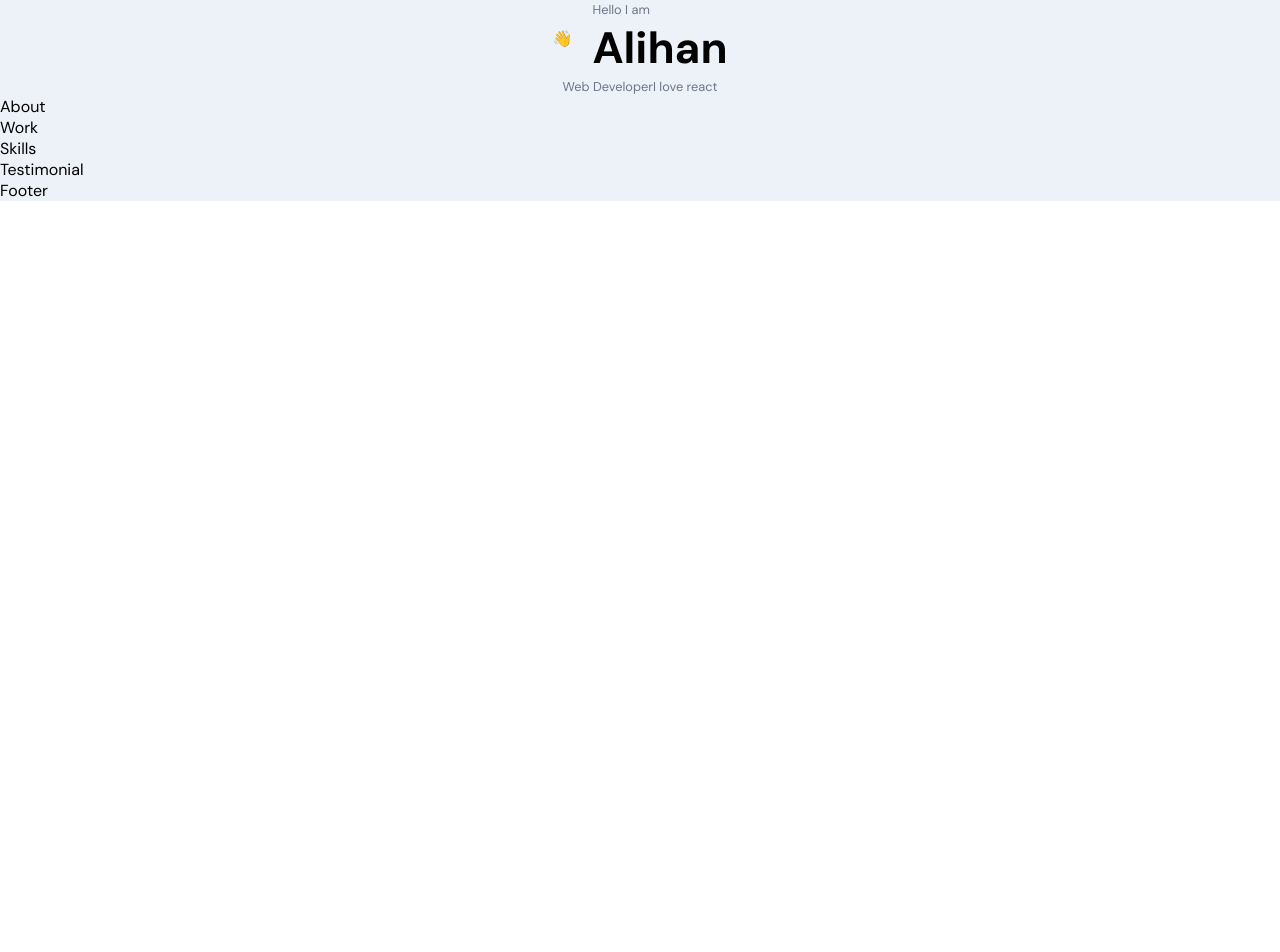
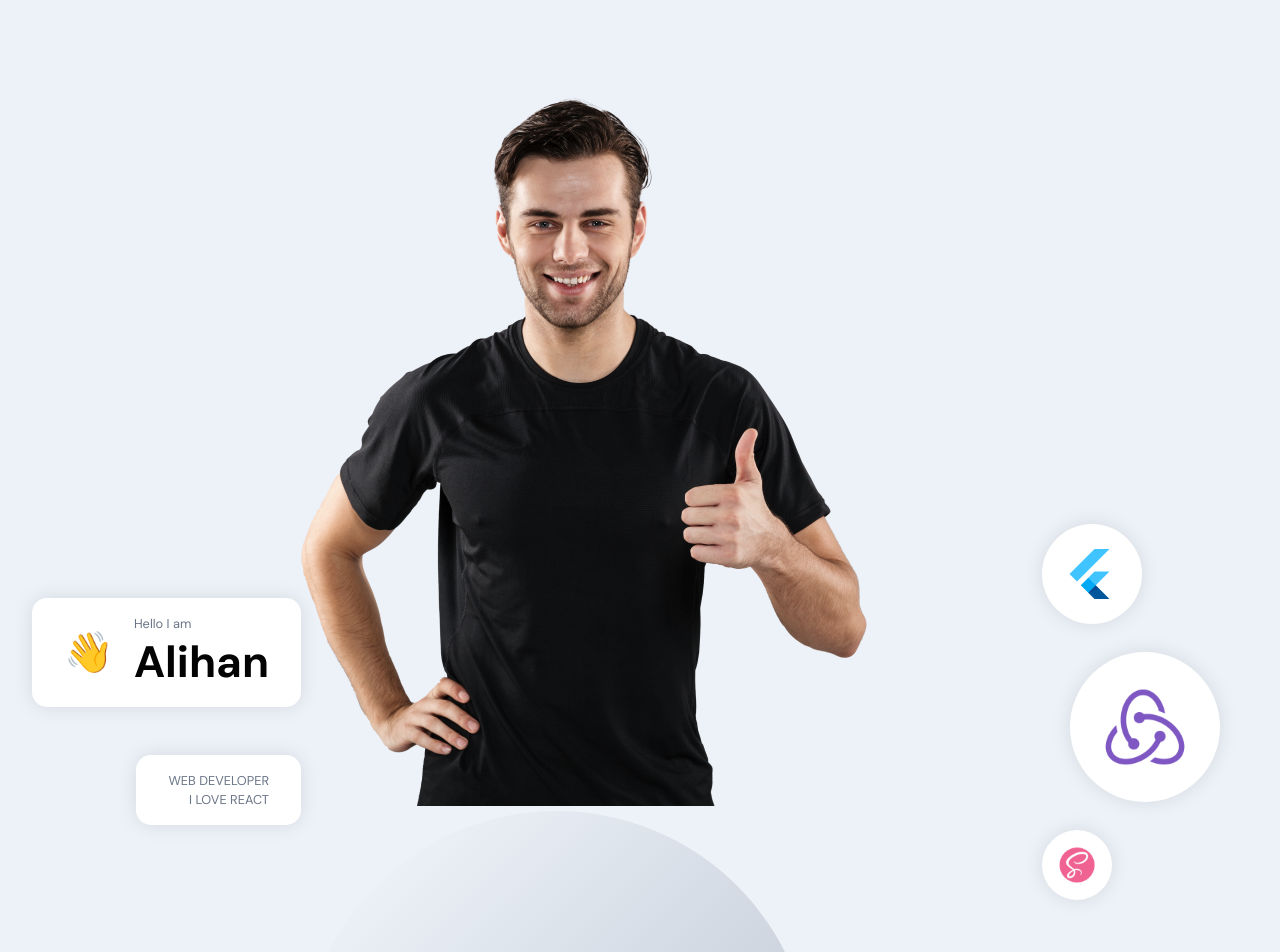
Before and after one commit to gordun209-hub/frontend, a React (Vite) app: page / in a window 1280 px wide. Shown: the top 952 px of the page. Before the commit the page ends 800 px from the top, so only its background shows below. Built offline with nearby package versions, Linux system fonts and the light colour scheme.

Commit message:
added scss for header

```diff
--- a/src/App.tsx
+++ b/src/App.tsx
@@ -1,4 +1,4 @@
-import './index.css'
+import './index.scss'
 import './App.sass'
 
 import { Navbar } from './components'
--- a/src/container/Header/Header.scss
+++ b/src/container/Header/Header.scss
@@ -0,0 +1,196 @@
+#home {
+  position: relative;
+  background: url('../../assets/bgIMG.png');
+  background-size: cover;
+  background-position: center;
+  background-repeat: repeat;
+
+  // disable the default padding styles
+  .app__wrapper {
+    padding: 0;
+
+    .copyright {
+      display: none;
+    }
+  }
+}
+
+.app__header {
+  flex: 1;
+  width: 100%;
+  height: 100%;
+  flex-direction: row;
+
+  padding: 6rem 2rem 0rem;
+
+  @media screen and (min-width: 2000px) {
+    padding-top: 8rem;
+  }
+
+  @media screen and (max-width: 1200px) {
+    flex-direction: column;
+  }
+
+  @media screen and (max-width: 450px) {
+    padding: 6rem 1rem 2rem;
+  }
+}
+
+.app__header-info {
+  flex: 0.65;
+  display: flex;
+  flex-direction: column;
+  justify-content: flex-start;
+  align-items: flex-start;
+  height: 100%;
+
+  margin: 0 2rem;
+
+  @media screen and (max-width: 1200px) {
+    width: 100%;
+    margin-right: 0rem;
+  }
+}
+
+.app__header-badge {
+  width: 100%;
+  display: flex;
+  justify-content: flex-end;
+  align-items: flex-end;
+  flex-direction: column;
+
+  .badge-cmp,
+  .tag-cmp {
+    padding: 1rem 2rem;
+    background: var(--white-color);
+    border-radius: 15px;
+    flex-direction: row;
+    width: auto;
+
+    box-shadow: 0px 0px 20px rgba(0, 0, 0, 0.1);
+  }
+
+  .tag-cmp {
+    flex-direction: column;
+    margin-top: 3rem;
+
+    p {
+      width: 100%;
+      text-transform: uppercase;
+      text-align: right;
+    }
+  }
+
+  span {
+    font-size: 2.5rem;
+
+    @media screen and (min-width: 2000px) {
+      font-size: 5rem;
+    }
+  }
+
+  @media screen and (max-width: 1200px) {
+    justify-content: flex-start;
+    align-items: flex-start;
+  }
+}
+
+.app__header-circles {
+  flex: 0.75;
+  display: flex;
+  flex-direction: column;
+  justify-content: space-evenly;
+  align-items: flex-start;
+  height: 100%;
+  margin-left: 1rem;
+
+  div {
+    width: 100px;
+    height: 100px;
+    border-radius: 50%;
+
+    background: var(--white-color);
+    box-shadow: 0px 0px 20px rgba(0, 0, 0, 0.1);
+
+    img {
+      width: 60%;
+      height: 60%;
+    }
+  }
+
+  // circles with different height & width
+
+  div:nth-child(1) {
+    width: 100px;
+    height: 100px;
+  }
+
+  div:nth-child(2) {
+    margin: 1.75rem;
+    width: 150px;
+    height: 150px;
+  }
+
+  div:nth-child(3) {
+    width: 70px;
+    height: 70px;
+  }
+
+  @media screen and (min-width: 2000px) {
+    div:nth-child(2) {
+      width: 400px;
+      height: 400px;
+    }
+
+    div:nth-child(3) {
+      width: 170px;
+      height: 170px;
+    }
+
+    div:nth-child(1) {
+      width: 200px;
+      height: 200px;
+    }
+  }
+
+  @media screen and (max-width: 1200px) {
+    width: 100%;
+    flex-direction: row;
+    flex-wrap: wrap;
+    margin-left: 0;
+
+    div {
+      margin: 1rem;
+    }
+  }
+}
+
+.app__header-img {
+  flex: 1;
+  height: 100%;
+
+  display: flex;
+  justify-content: flex-end;
+  align-items: flex-end;
+  position: relative;
+
+  img {
+    width: 100%;
+    object-fit: contain;
+    z-index: 1;
+  }
+
+  .overlay_circle {
+    position: absolute;
+    left: 0;
+    right: 0;
+    bottom: 0;
+    z-index: 0;
+    width: 100%;
+    height: 90%;
+  }
+
+  @media screen and (max-width: 1200px) {
+    margin: 2rem 0;
+  }
+}
--- a/src/container/Header/Header.tsx
+++ b/src/container/Header/Header.tsx
@@ -1,9 +1,19 @@
 import './Header.scss'
 import { motion } from 'framer-motion'
 import { images } from '../../constants'
+const scaleVariants = {
+  whileInView: {
+    scale: [0, 1],
+    opacity: [0, 1],
+    transition: {
+      duration: 1,
+      ease: 'easeInOut'
+    }
+  }
+}
 const Header = () => {
   return (
-    <div className='app__header app__flex'>
+    <div id='home' className='app__header app__flex'>
       <motion.div
         whileInView={{ x: [-100, 0], opacity: [0, 1] }}
         transition={{ duration: 0.5 }}
@@ -23,6 +33,32 @@
           </div>
         </div>
       </motion.div>
+      <motion.div
+        whileInView={{ opacity: [0, 1] }}
+        transition={{ duration: 0.5, delayChildren: 0.5 }}
+        className='app_header-img'
+      >
+        <img src={images.profile} alt='profile' />
+        <motion.img
+          whileInView={{ scale: [0, 1] }}
+          transition={{ duration: 1, ease: 'easeInOut' }}
+          src={images.circle}
+          alt='profile_circle'
+          className='overlay_circle'
+        ></motion.img>
+      </motion.div>
+
+      <motion.div
+        variants={scaleVariants}
+        whileInView={scaleVariants.whileInView}
+        className='app__header-circles'
+      >
+        {[images.flutter, images.redux, images.sass].map((circle, index) => (
+          <div className='circle-cmp app__flex' key={`circle-${index}`}>
+            <img src={circle} alt='circle' />
+          </div>
+        ))}
+      </motion.div>
     </div>
   )
 }
--- a/src/main.tsx
+++ b/src/main.tsx
@@ -1,4 +1,4 @@
-import './index.css'
+import './index.scss'
 
 import { StrictMode } from 'react'
 import { render } from 'react-dom'
```
Also changed, not shown: src/index.scss (renamed from src/index.css).
